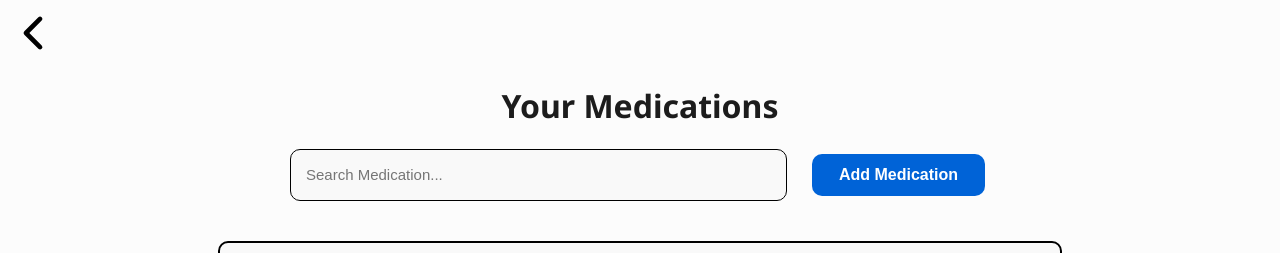
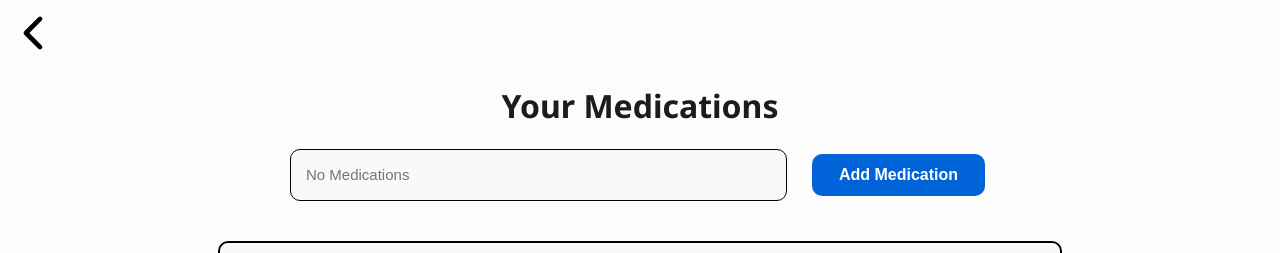
Before and after one commit to ojosproject/iris, a Next.js app: page /medications in a window 1280 px wide. Shown: the top 253 px of the page. Built offline with nearby package versions, Linux system fonts and the light colour scheme.

Commit message:
fix(medications.tsx):search disabled text

```diff
--- a/src/app/medications/page.tsx
+++ b/src/app/medications/page.tsx
@@ -156,7 +156,11 @@ const MedicationsView = () => {
           <div className={styles.searchBarContainer}>
             <input
               type="text"
-              placeholder="Search Medication..."
+              placeholder={medications.length > 0 ? (
+                "Search Medications"
+              ) : (
+                "No Medications"
+              )}
               value={searchQuery}
               onChange={handleSearchChange}
               className={styles.searchInput}
```
